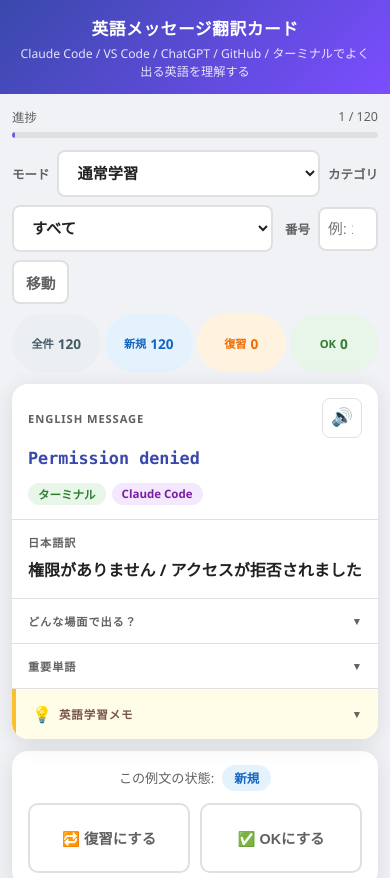
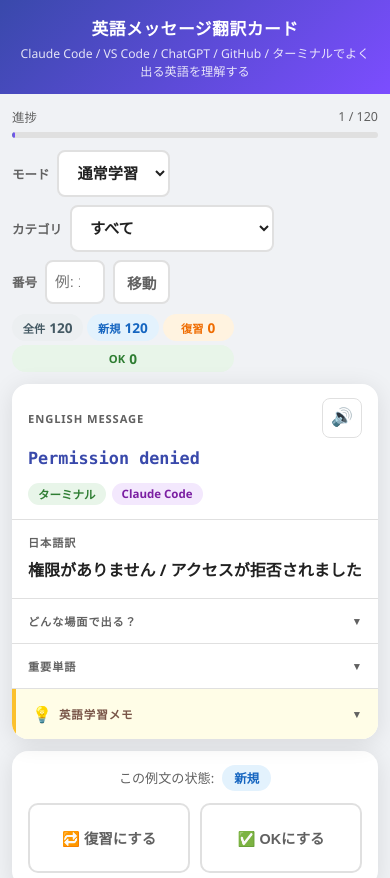
Before and after one commit to mokoshibuya-alt/english_messages_app, a plain HTML site: page index.html in a window 390 px wide. Shown: the top 878 px of the page. Drawn offline with Linux system fonts and the light colour scheme; no server answers.

Commit message:
Add files via upload

```diff
--- a/index.html
+++ b/index.html
@@ -27,6 +27,7 @@
     <!-- 表示モード・学習状況 -->
     <div class="control-bar">
       <div class="mode-switcher">
+        <div class="field-group">
           <label for="mode-select" class="control-label">モード</label>
           <select id="mode-select" class="mode-select" onchange="onModeChange(this.value)">
             <option value="study">通常学習</option>
@@ -35,6 +36,8 @@
             <option value="review">復習</option>
             <option value="ok">OK</option>
           </select>
+        </div>
+        <div class="field-group">
           <label for="category-select" class="control-label">カテゴリ</label>
           <select id="category-select" class="mode-select" onchange="onCategoryChange(this.value)">
             <option value="all">すべて</option>
@@ -46,10 +49,13 @@
             <option value="windows">Windows操作・設定</option>
             <option value="ai">AIツール</option>
           </select>
+        </div>
+        <div class="field-group">
           <label for="card-jump-input" class="control-label card-jump-label">番号</label>
           <input type="number" id="card-jump-input" class="card-jump-input" min="1" inputmode="numeric" placeholder="例: 14"
                  onkeydown="if(event.key==='Enter'){goToCardInput()}">
           <button class="card-jump-btn" onclick="goToCardInput()">移動</button>
+        </div>
       </div>
       <div class="stats-bar">
         <span class="stat-pill stat-pill-all">全件 <strong id="stat-all">0</strong></span>
--- a/styles.css
+++ b/styles.css
@@ -121,6 +121,12 @@ main {
   gap: 8px;
 }
 
+.field-group {
+  display: flex;
+  align-items: center;
+  gap: 8px;
+}
+
 .control-label {
   font-size: 0.78rem;
   color: var(--text-sub);
@@ -144,10 +150,6 @@ main {
 }
 
 /* ===== カード番号で移動 ===== */
-.card-jump-label {
-  margin-left: 4px;
-}
-
 .card-jump-input {
   width: 64px;
   padding: 7px 8px;
@@ -694,7 +696,6 @@ kbd {
   .vocab-meaning { font-size: 0.82rem; }
 
   /* ===== 表示モード・学習状況 ===== */
-  .control-bar { flex-direction: column; align-items: stretch; gap: 10px; }
   .mode-switcher { justify-content: flex-start; }
 
   .mode-select {
```
Lines whose indentation alone changed are shown as unchanged.
